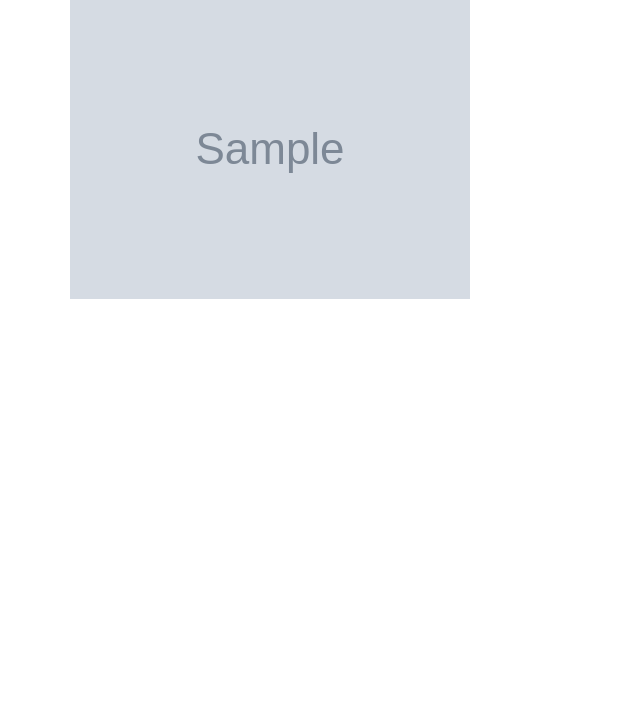
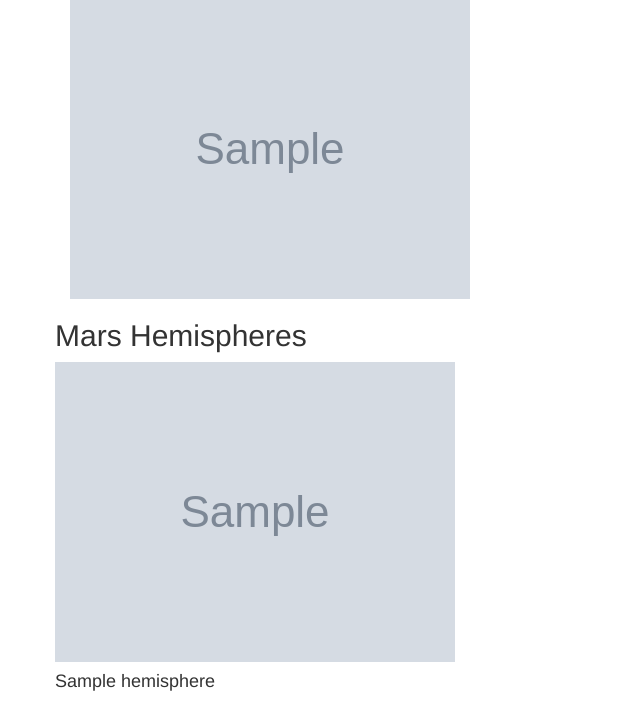
Before and after one commit to erinrkahn/Mission-to-Mars, a Flask app: page / in a window 1280 px wide. Shown: the part 468-1170 px from the top of the page, without its empty margins (0-640 px from the left). Before the commit the page ends 767 px from the top, so only its background shows below. Run offline with Flask 2, Linux system fonts and the light colour scheme; grey boxes marked "Sample" are stand-in pictures; a database or web service that is not in the repository returns one stand-in record (values such as "Sample title"); some libraries are stand-ins or nearby versions.

Commit message:
updated templates/

```diff
--- a/templates/index.html
+++ b/templates/index.html
@@ -48,6 +48,20 @@
           </div>
         </div>
       </div>
+      <!-- Add section for Hemispheres -->
+      <div class="row" id="hemispheres_images">
+        <div class="col-md-12"></div>
+          <h2>Mars Hemispheres</h2>
+          {% for hemisphere in mars.hemispheres %}
+            <img
+            src="{{hemisphere.image_url}}"
+            class="img-responsive"
+            alt="Responsive image"
+            />
+            <h4>{{hemisphere.title}}</h4>
+          {% endfor %}
+        </div>
+      </div>
     </div>
   </body>
 </html>
```
